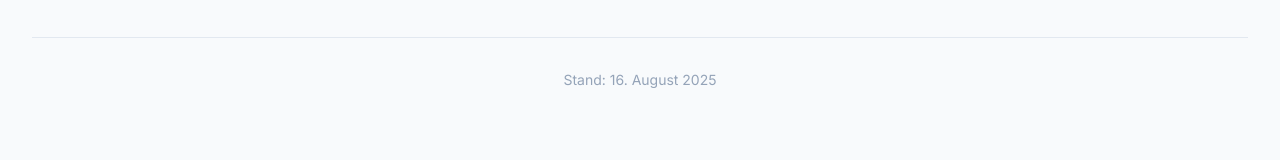
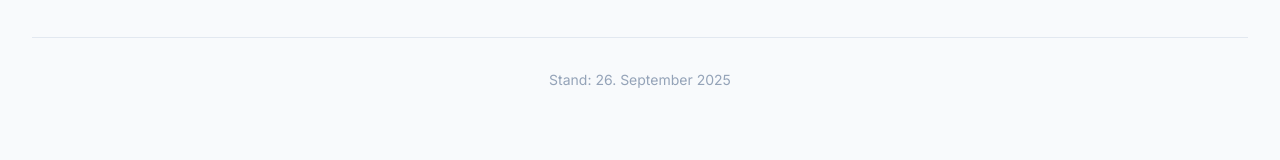
Before and after one commit to jp2507-max/mulsowweb, a Next.js app: page /impressum in a window 1280 px wide. Shown: the part 3131-3291 px from the top of the page. Built offline with nearby package versions, Linux system fonts and the light colour scheme.

Commit message:
Update Impressum page date and improve Header component accessibility

```diff
--- a/app/impressum/page.tsx
+++ b/app/impressum/page.tsx
@@ -257,11 +257,7 @@ export default function ImpressumPage() {
           {/* Last Updated */}
           <section className="border-t border-neutral-200 pt-8">
             <p className="text-sm text-ink-tertiary text-center">
-              Stand: {new Date().toLocaleDateString('de-DE', {
-                year: 'numeric',
-                month: 'long',
-                day: 'numeric'
-              })}
+              Stand: 26. September 2025
             </p>
           </section>
 
--- a/components/sections/SponsorTeaser.tsx
+++ b/components/sections/SponsorTeaser.tsx
@@ -65,7 +65,7 @@ export default function SponsorTeaser({ maxItems = 6, className = '' }: SponsorT
           </p>
         </div>
 
-  <div aria-hidden="true" className="mb-10 overflow-hidden rounded-2xl border border-neutral-200 bg-white/60 backdrop-blur-[1px] group"
+  <div className="mb-10 overflow-hidden rounded-2xl border border-neutral-200 bg-white/60 backdrop-blur-[1px] group"
           onMouseEnter={(e) => {
             const marquee = e.currentTarget.querySelector('.marquee') as HTMLElement;
             if (marquee) marquee.style.animationPlayState = 'paused';
--- a/components/ui/Header.tsx
+++ b/components/ui/Header.tsx
@@ -171,12 +171,35 @@ export function Header() {
                         aria-expanded={item.children ? (isOpen ? "true" : "false") : undefined}
                         {...(item.children && {
                           'aria-controls': `${menuId}-submenu`,
+                          // When clicking the parent link: only prevent navigation
+                          // if we're opening the submenu. If we're closing the
+                          // submenu allow the click to proceed so the parent page
+                          // (e.g. /unsere-aktiven/) remains reachable.
                           onClick: (e: React.MouseEvent) => {
-                            e.preventDefault();
+                            // keep the React type
+                            const willOpen = !isOpen;
+                            if (willOpen) {
+                              e.preventDefault();
+                            }
                             setOpenMenu(isOpen ? null : menuId);
                           },
                           onKeyDown: (e: React.KeyboardEvent) => {
-                            if (e.key === "Escape") setOpenMenu(null);
+                            // Close with Escape
+                            if (e.key === "Escape") {
+                              setOpenMenu(null);
+                              return;
+                            }
+
+                            // Toggle with Spacebar for keyboard parity.
+                            // When opening via Space, prevent default so the
+                            // page doesn't scroll; when closing, allow default so
+                            // Enter/Space can activate the link.
+                            const spaceKeys = [" ", "Spacebar", "Space"];
+                            if (spaceKeys.includes(e.key)) {
+                              const willOpen = !isOpen;
+                              if (willOpen) e.preventDefault();
+                              setOpenMenu(isOpen ? null : menuId);
+                            }
                           }
                         })}
                       >
@@ -209,6 +232,7 @@ export function Header() {
                             isOpen ? "opacity-100 pointer-events-auto" : "opacity-0 pointer-events-none"
                           )}
                           aria-hidden={isOpen ? undefined : "true"}
+                          hidden={isOpen ? undefined : true}
                         >
                           {item.children.map((child) => {
                             const isChildActive = normalize(child.href) === normalizedPath;
```
